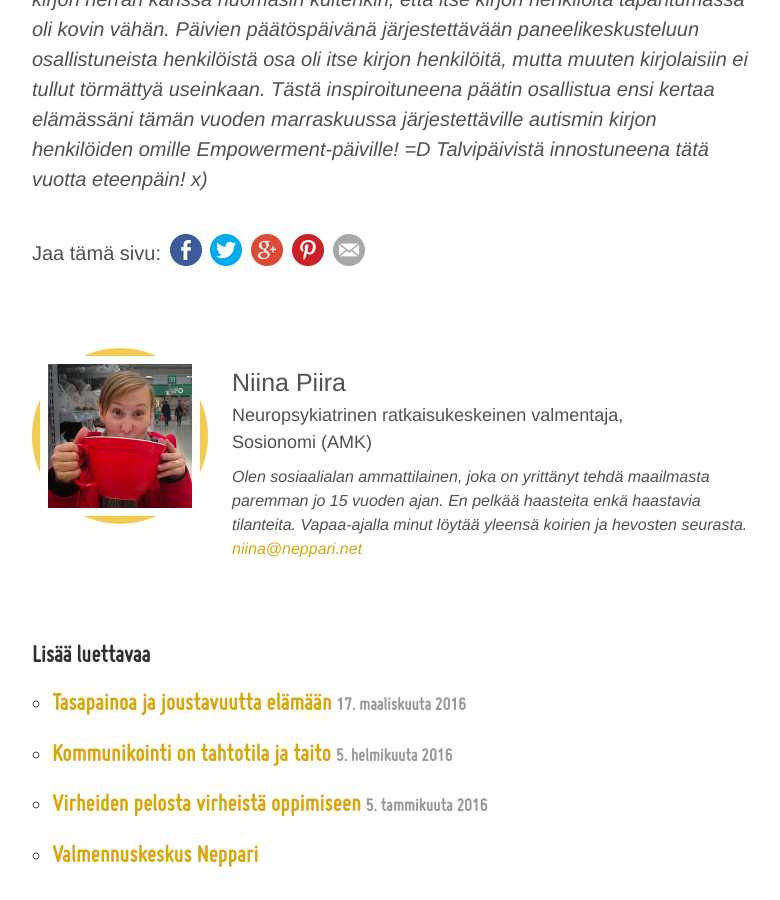
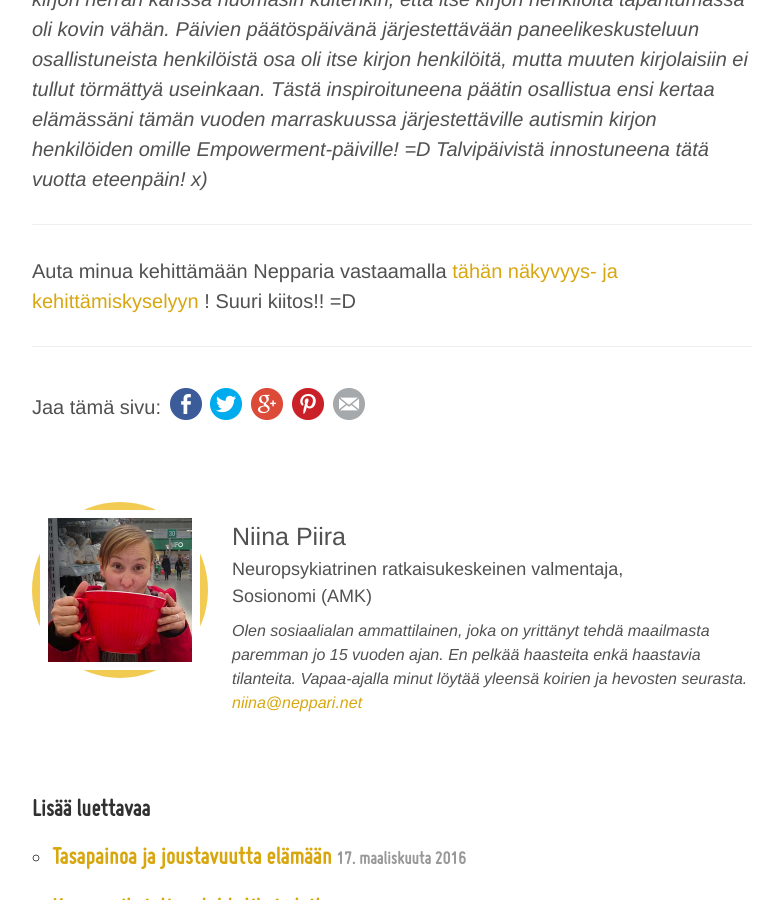
Before and after one commit to niinapiira/neppari.net, a Jekyll site: the page built from _posts/2016-02-22-autismin-talvipaivilla-opittua.md, in a window 1280 px wide and 900 px high, scrolled down 8119 px. Shown: the whole window, without its empty margins (248-1028 px from the left). Built offline with Jekyll 4.4.1, drawn with Linux system fonts in a browser that asks for light colours.

Commit message:
Updated 2016-02-22-autismin-talvipaivilla-opittua.md

```diff
--- a/_posts/2016-02-22-autismin-talvipaivilla-opittua.md
+++ b/_posts/2016-02-22-autismin-talvipaivilla-opittua.md
@@ -2,6 +2,7 @@
 "page-title": Autismin talvipäivillä opittua
 published: true
 ---
+
 
 
 ![Aurinkoinen talvipelto]({{site.baseurl}}/uploaded-images/aurinkoinen-talvipelto.jpeg)
@@ -76,3 +77,11 @@
 
 
 _Autismin Talvipäivät olivat minulle uusi kokemus, ja huomasin viihtyneeni ja oppineeni siellä valtavasti. Juteltuani päivillä erään reippaan nuoren aitismin kirjon herran kanssa huomasin kuitenkin, että itse kirjon henkilöitä tapahtumassa oli kovin vähän. Päivien päätöspäivänä järjestettävään paneelikeskusteluun osallistuneista henkilöistä osa oli itse kirjon henkilöitä, mutta muuten kirjolaisiin ei tullut törmättyä useinkaan. Tästä inspiroituneena päätin osallistua ensi kertaa elämässäni tämän vuoden marraskuussa järjestettäville autismin kirjon henkilöiden omille Empowerment-päiville! =D  Talvipäivistä innostuneena tätä vuotta eteenpäin! x)_
+
+___
+
+Auta minua kehittämään Nepparia vastaamalla
+[tähän näkyvyys- ja kehittämiskyselyyn](https://docs.google.com/forms/d/176dqWqr1rtptN2gY9Z10OUQjiLbrq1T9Zu-S_kPgq-U/viewform) !
+Suuri kiitos!! =D
+
+___
```
